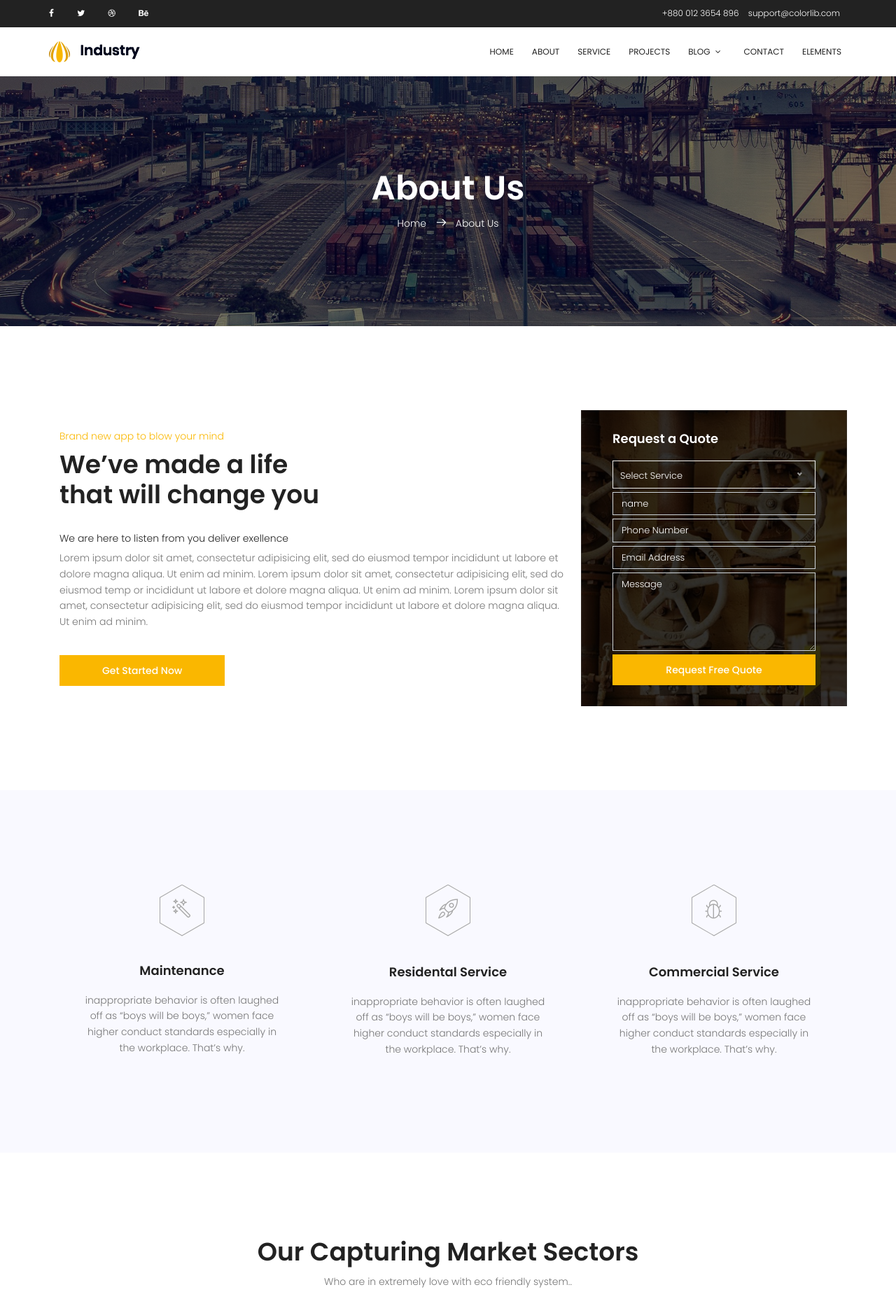
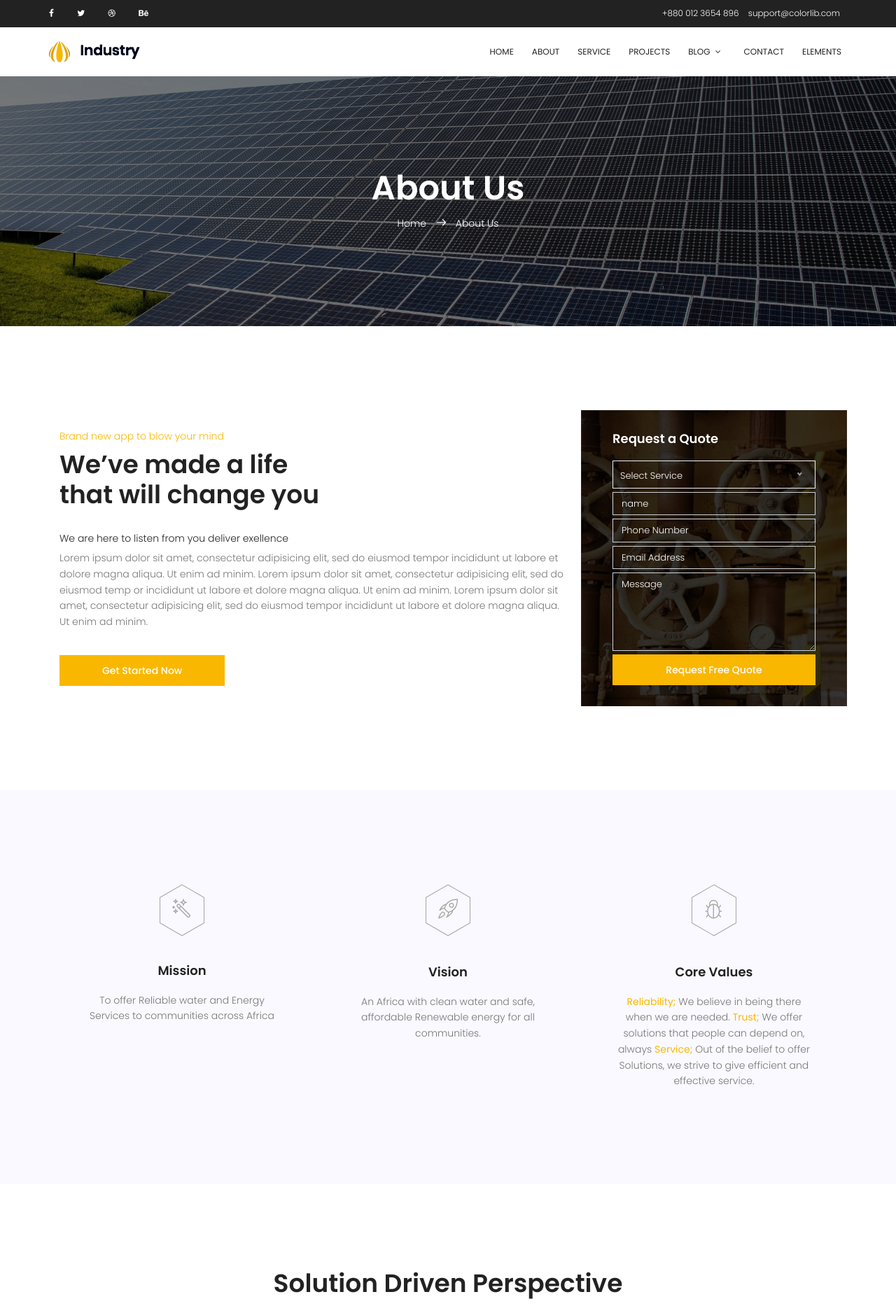
Before and after one commit to codybaraks/Dennis_web, a Flask app: page /about in a window 1280 px wide. Shown: the top 1866 px of the page at 70% size. Run offline with Flask 2, Linux system fonts and the light colour scheme; some libraries are stand-ins or nearby versions.

Commit message:
CMS loading

```diff
--- a/static/css/main.css
+++ b/static/css/main.css
@@ -2332,9 +2332,9 @@ body.mobile-nav-active #mobile-nav-toggle {
   top: 0;
   bottom: 0;
 }
-
+/*header-bg*/
 .banner-area {
-  background: url(../img/header-bg.jpg) center;
+  background: url(../img/solar.jpg) center;
   background-size: cover;
 }
 
--- a/templates/about.html
+++ b/templates/about.html
@@ -145,10 +145,10 @@
                 <div class="single-cat d-flex flex-column">
                     <a href="#" class="hb-sm-margin mx-auto d-block"><span class="hb hb-sm inv hb-facebook-inv"><span
                             class="lnr lnr-magic-wand"></span></span></a>
-                    <h4 class="mb-20" style="margin-top: 23px;">Maintenance</h4>
+                    <h4 class="mb-20" style="margin-top: 23px;">Mission</h4>
                     <p>
-                        inappropriate behavior is often laughed off as “boys will be boys,” women face higher conduct
-                        standards especially in the workplace. That’s why.
+                        To offer Reliable water and Energy Services to communities across Africa
+
                     </p>
                 </div>
             </div>
@@ -156,10 +156,9 @@
                 <div class="single-cat">
                     <a href="#" class="hb-sm-margin mx-auto d-block"><span class="hb hb-sm inv hb-facebook-inv"><span
                             class="lnr lnr-rocket"></span></span></a>
-                    <h4 class="mt-40 mb-20">Residental Service</h4>
+                    <h4 class="mt-40 mb-20">Vision</h4>
                     <p>
-                        inappropriate behavior is often laughed off as “boys will be boys,” women face higher conduct
-                        standards especially in the workplace. That’s why.
+                        An Africa with clean water and safe, affordable Renewable energy for all communities.
                     </p>
                 </div>
             </div>
@@ -167,10 +166,13 @@
                 <div class="single-cat">
                     <a href="#" class="hb-sm-margin mx-auto d-block"><span class="hb hb-sm inv hb-facebook-inv"><span
                             class="lnr lnr-bug"></span></span></a>
-                    <h4 class="mt-40 mb-20">Commercial Service</h4>
+                    <h4 class="mt-40 mb-20">Core Values</h4>
                     <p>
-                        inappropriate behavior is often laughed off as “boys will be boys,” women face higher conduct
-                        standards especially in the workplace. That’s why.
+                        <b>Reliability;</b> We believe in being there when we are needed.
+                        <b>Trust;</b> We offer solutions that people can depend on, always
+                        <b>Service;</b> Out of the belief to offer Solutions, we strive to give efficient and effective
+                        service.
+
                     </p>
                 </div>
             </div>
@@ -184,9 +186,10 @@
     <div class="container">
         <div class="row justify-content-center">
             <div class="col-md-12 pb-30 header-text text-center">
-                <h1 class="mb-10">Our Capturing Market Sectors</h1>
+                <h1 class="mb-10">Solution Driven Perspective</h1>
                 <p>
-                    Who are in extremely love with eco friendly system..
+                    We believe in a Three (3) DEM Prong perspective that in turn yields a bedrock of Water and Energy
+                    Solutions.
                 </p>
             </div>
         </div>
@@ -196,10 +199,11 @@
                     <div class="thumb">
                         <img src="img/s1.jpg" alt="">
                     </div>
-                    <h4>Automotive Engineering</h4>
+                    <h4>Design</h4>
                     <p>
-                        inappropriate behavior is often laughed off as “boys will be boys,” women face higher conduct
-                        women face higher conduct.
+                        Our design system is embedded into the Client need to produce Custom Solutions in the best cost
+                        effective scenario
+
                     </p>
                 </div>
             </div>
@@ -210,8 +214,9 @@
                     </div>
                     <h4>Construction & Engineering</h4>
                     <p>
-                        inappropriate behavior is often laughed off as “boys will be boys,” women face higher conduct
-                        women face higher conduct.
+                        Our dedicated teams of Civil, Mechanical and Electrical Engineers, Technicians and experts
+                        translate design into solution
+
                     </p>
                 </div>
             </div>
@@ -220,10 +225,12 @@
                     <div class="thumb">
                         <img src="img/s3.jpg" alt="">
                     </div>
-                    <h4>Industrial Engineering</h4>
+                    <h4>Materials</h4>
                     <p>
-                        inappropriate behavior is often laughed off as “boys will be boys,” women face higher conduct
-                        women face higher conduct.
+                        A team of Technical procurement professionals ensure
+                        Quality materials are sourced for projects.
+                        We DEM it fit to supply efficiently ONLY Quality and Reliable.
+
                     </p>
                 </div>
             </div>
@@ -421,7 +428,7 @@
                 <!-- Link back to Colorlib can't be removed. Template is licensed under CC BY 3.0. -->
                 Copyright &copy;<script>document.write(new Date().getFullYear());</script>
                 All rights reserved | This Site is Developed by <a href="https://earvinbaraka.000webhostapp.com"
-                                                              target="_blank">Codybaraks</a>
+                                                                   target="_blank">Codybaraks</a>
                 <!-- Link back to Colorlib can't be removed. Template is licensed under CC BY 3.0. -->
             </p>
         </div>
```
Also changed, not shown: templates/index.html (+15 -10 lines), templates/services.html (+33 -20 lines), static/img/solar.jpg (added).
